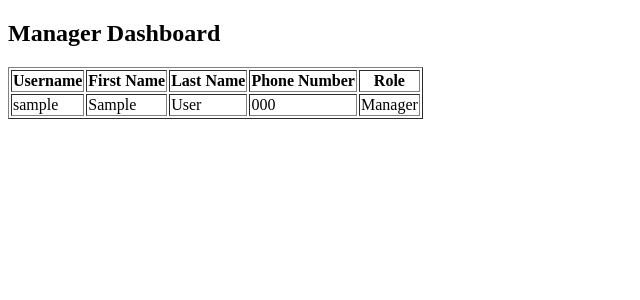
After one commit to bb-pop/toppu, a Django app: page /manager/ in a window 1280 px wide. The commit adds this page. Shown: the top 300 px of the page, without its empty margins (0-640 px from the left). Run offline with Django 4.2, Linux system fonts and the light colour scheme; a user stored in the database is signed in; tables that the repository leaves empty hold one stand-in row (values such as "Sample post").

Commit message:
bukhumyai

```diff
--- a/toppu/toplogin/templates/home.html
+++ b/toppu/toplogin/templates/home.html
@@ -1,4 +1,4 @@
-<!-- accounts/templates/accounts/home.html -->
+<!-- facerecog/templates/home.html -->
 <!DOCTYPE html>
 <html>
 <head>
@@ -14,6 +14,9 @@
     {% if user.photo_profile %}
         <img src="{{ user.photo_profile.url }}" alt="Profile Photo" style="width:200px;height:auto;">
     {% endif %}
+    {% if user.role == 'manager' %}
+        <p><a href="{% url 'manager_dashboard' %}">Go to Manager Dashboard</a></p>
+    {% endif %}
     <form method="post" action="{% url 'logout' %}">
         {% csrf_token %}
         <button type="submit">Logout</button>
--- /dev/null
+++ b/toppu/toplogin/templates/manager_dashboard.html
@@ -0,0 +1,32 @@
+<!-- facerecog/templates/manager_dashboard.html -->
+<!DOCTYPE html>
+<html>
+<head>
+    <title>Manager Dashboard</title>
+</head>
+<body>
+    <h2>Manager Dashboard</h2>
+    <table border="1">
+        <thead>
+            <tr>
+                <th>Username</th>
+                <th>First Name</th>
+                <th>Last Name</th>
+                <th>Phone Number</th>
+                <th>Role</th>
+            </tr>
+        </thead>
+        <tbody>
+            {% for user in users %}
+                <tr>
+                    <td>{{ user.username }}</td>
+                    <td>{{ user.first_name }}</td>
+                    <td>{{ user.last_name }}</td>
+                    <td>{{ user.phone_number }}</td>
+                    <td>{{ user.get_role_display }}</td>
+                </tr>
+            {% endfor %}
+        </tbody>
+    </table>
+</body>
+</html>
--- a/toppu/toplogin/urls.py
+++ b/toppu/toplogin/urls.py
@@ -1,6 +1,6 @@
 # accounts/urls.py
 from django.urls import path
-from .views import CustomLoginView, register, home
+from .views import CustomLoginView, manager_dashboard, register, home
 from django.contrib.auth import views as auth_views
 
 urlpatterns = [
@@ -8,4 +8,5 @@ urlpatterns = [
     path('login/', CustomLoginView.as_view(), name='login'),
     path('logout/', auth_views.LogoutView.as_view(), name='logout'),
     path('', home, name='home'),
+    path('manager/', manager_dashboard, name='manager_dashboard'),
 ]
--- a/toppu/toplogin/views.py
+++ b/toppu/toplogin/views.py
@@ -3,7 +3,8 @@ from django.shortcuts import render, redirect
 from django.contrib.auth import login
 from .forms import CustomUserCreationForm
 from django.contrib.auth import views as auth_views
-from django.contrib.auth.decorators import login_required
+from django.contrib.auth.decorators import login_required, user_passes_test
+from .models import CustomUser
 
 
 def register(request):
@@ -23,3 +24,14 @@ def home(request):
 
 class CustomLoginView(auth_views.LoginView):
     template_name = 'login.html'
+
+def is_manager(user):
+    return user.role == 'manager'
+
+@login_required
+@user_passes_test(is_manager)
+def manager_dashboard(request):
+    managers = CustomUser.objects.filter(role='manager')
+    cashiers = CustomUser.objects.filter(role='cashier')
+    users = list(managers) + list(cashiers)
+    return render(request, 'manager_dashboard.html', {'users': users})
--- a/toppu/toppu/settings.py
+++ b/toppu/toppu/settings.py
@@ -129,7 +129,6 @@ LOGIN_REDIRECT_URL = 'home'
 LOGIN_URL = 'login'
 LOGOUT_REDIRECT_URL = 'login'
 
-
 AUTH_USER_MODEL = 'toplogin.CustomUser'
 MEDIA_URL = '/media/'
 MEDIA_ROOT = BASE_DIR / 'media'
```
Also changed, not shown: toppu/media/profile_photos/getstudentimageftp.jpg (added).
